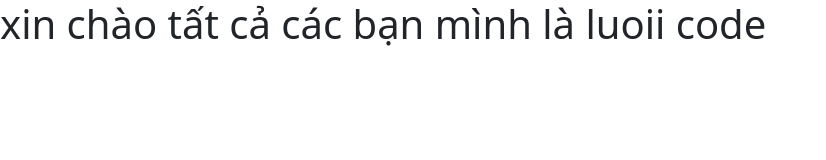
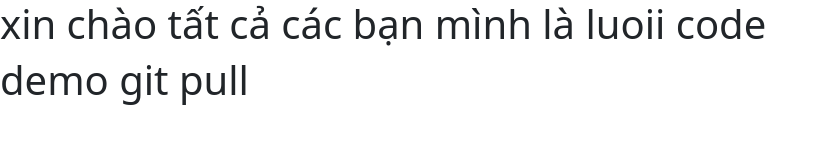
Before and after one commit to Benlaptrinh/demo1, a plain HTML site: page index.html in a window 1280 px wide. Shown: the whole page, without its empty margins (0-826 px from the left). Drawn offline with nearby package versions, Linux system fonts and the light colour scheme.

Commit message:
demo git pull

```diff
--- a/index.html
+++ b/index.html
@@ -14,7 +14,7 @@
 <body>
     <h1>xin chào tất cả các bạn mình là luoii code</h1>
 
-
+    <h1>demo git pull</h1>
 </body>
 
 </html>
```
